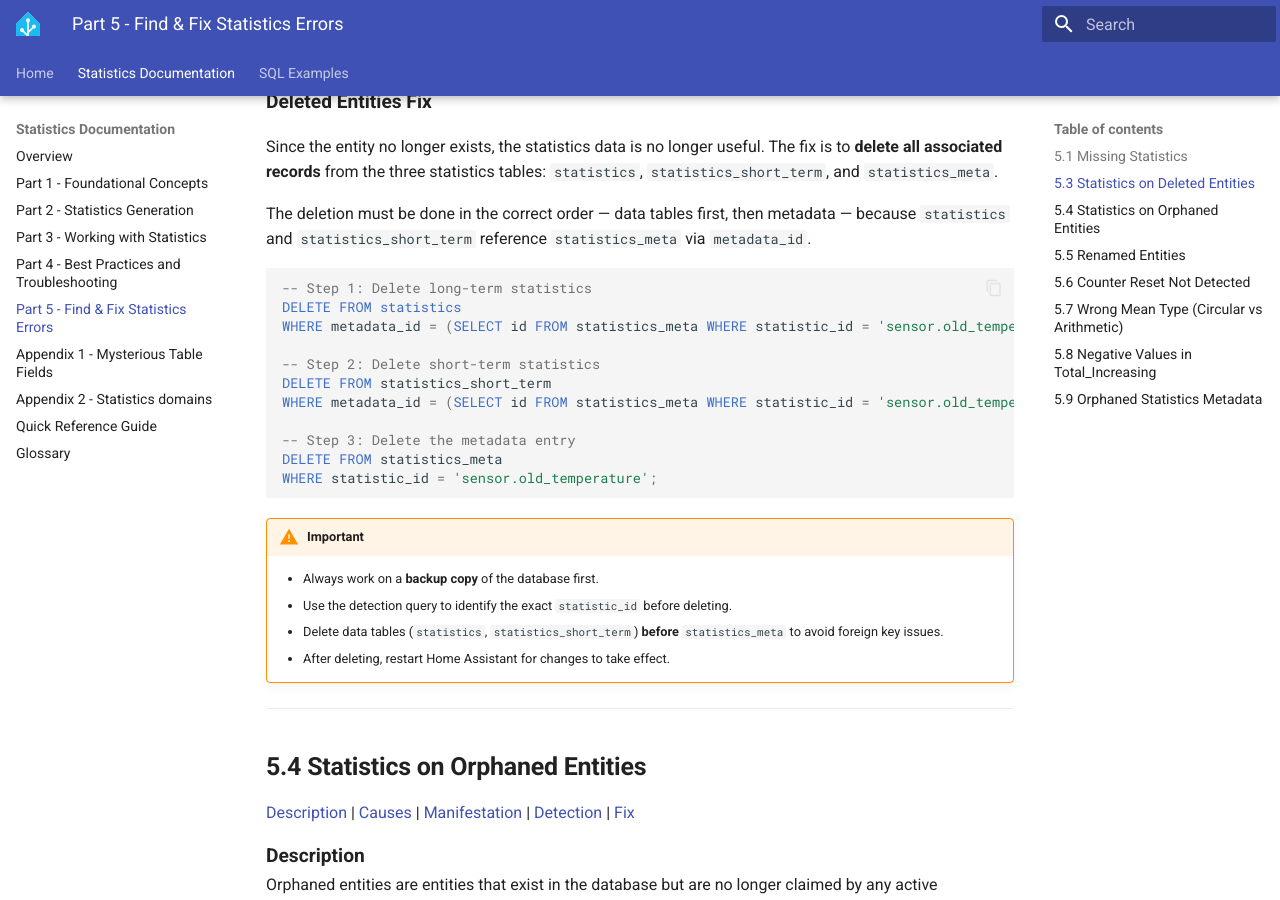
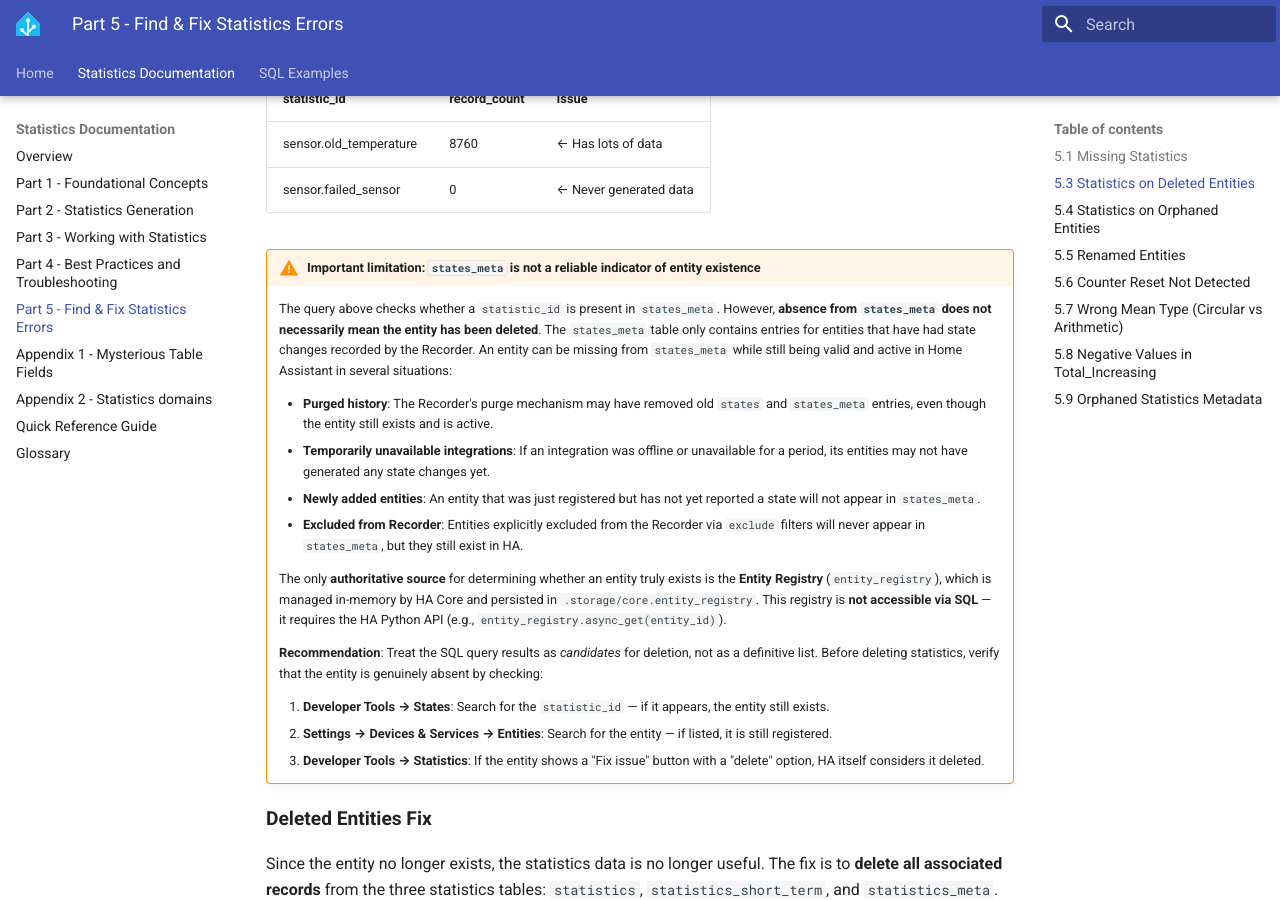
Before and after one commit to DrCoolzic/ha-statistics-doc, an MkDocs documentation site: the page built from docs/doc/part5_find_fix.md, in a window 1280 px wide and 900 px high, scrolled down 12518 px. Built offline with MkDocs 1.6.1 and Material for MkDocs 9.7.7, drawn with Linux system fonts in a browser that asks for light colours; some of the changed text lies outside the part shown.

Commit message:
Delete entity now fully explained

````diff
--- a/docs/doc/part5_find_fix.md
+++ b/docs/doc/part5_find_fix.md
@@ -412,6 +412,8 @@ WHERE metadata_id = (SELECT id FROM statistics_meta WHERE statistic_id = 'sensor
 <a id="deleted_description"></a><span style="font-size: 1.2em; font-weight: bold;">Description</span>
 Statistics remain in the database for entities that no longer exist in Home Assistant.
 
+An entity is considered **truly deleted** when it has been removed from the **Entity Registry** — the authoritative source that tracks all registered entities in HA. This is distinct from simply being absent from the `states_meta` table (see [Important limitation](#deleted_limitation) below).
+
 <a id="deleted_causes"></a><span style="font-size: 1.2em; font-weight: bold;">Causes</span>
 
 - Entity was deleted or removed from configuration
@@ -440,6 +442,8 @@ statistics_meta table:
 
 <a id="deleted_detect"></a><span style="font-size: 1.2em; font-weight: bold;">Detection</span>
 
+The SQL query below finds `statistics_meta` entries whose `statistic_id` does not appear in `states_meta`. This is a **useful approximation** but has an important limitation — see the warning below.
+
 ```sql
 -- Find statistics for entities that no longer exist in Home Assistant
 -- indicates number of records attached to the deleted entity
@@ -462,6 +466,24 @@ ORDER BY sm.statistic_id;
 |------------------------|--------------|-------|
 | sensor.old_temperature | 8760         | ← Has lots of data |
 | sensor.failed_sensor   | 0            | ← Never generated data |
+
+<a id="deleted_limitation"></a>
+
+!!! warning "Important limitation: `states_meta` is not a reliable indicator of entity existence"
+    The query above checks whether a `statistic_id` is present in `states_meta`. However, **absence from `states_meta` does not necessarily mean the entity has been deleted**. The `states_meta` table only contains entries for entities that have had state changes recorded by the Recorder. An entity can be missing from `states_meta` while still being valid and active in Home Assistant in several situations:
+
+    - **Purged history**: The Recorder's purge mechanism may have removed old `states` and `states_meta` entries, even though the entity still exists and is active.
+    - **Temporarily unavailable integrations**: If an integration was offline or unavailable for a period, its entities may not have generated any state changes yet.
+    - **Newly added entities**: An entity that was just registered but has not yet reported a state will not appear in `states_meta`.
+    - **Excluded from Recorder**: Entities explicitly excluded from the Recorder via `exclude` filters will never appear in `states_meta`, but they still exist in HA.
+
+    The only **authoritative source** for determining whether an entity truly exists is the **Entity Registry** (`entity_registry`), which is managed in-memory by HA Core and persisted in `.storage/core.entity_registry`. This registry is **not accessible via SQL** — it requires the HA Python API (e.g., `entity_registry.async_get(entity_id)`).
+
+    **Recommendation**: Treat the SQL query results as *candidates* for deletion, not as a definitive list. Before deleting statistics, verify that the entity is genuinely absent by checking:
+
+    1. **Developer Tools → States**: Search for the `statistic_id` — if it appears, the entity still exists.
+    2. **Settings → Devices & Services → Entities**: Search for the entity — if listed, it is still registered.
+    3. **Developer Tools → Statistics**: If the entity shows a "Fix issue" button with a "delete" option, HA itself considers it deleted.
 
 <a id="deleted_fix"></a><span style="font-size: 1.2em; font-weight: bold;">Deleted Entities Fix</span>
 
````
Also changed, not shown: docs/assets/missing_states.png.
